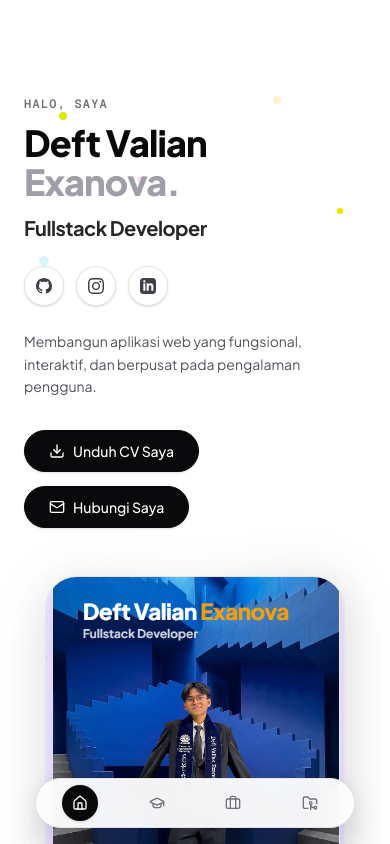
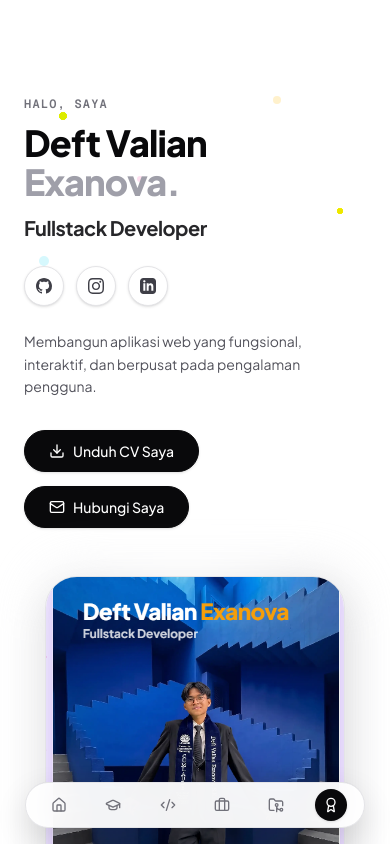
Before and after one commit to SAF134/Portfolio, a Next.js app: page / in a window 390 px wide. Shown: the top 844 px of the page. Built offline with nearby package versions, Linux system fonts and the light colour scheme.

Commit message:
feat: reorder quick navigation items to Beranda, Pendidikan, Keahlian, Pengalaman, Proyek, Sertifikat

```diff
--- a/src/components/navigation/FloatingNavbar.tsx
+++ b/src/components/navigation/FloatingNavbar.tsx
@@ -5,8 +5,10 @@ import { motion } from "framer-motion";
 import {
   Home,
   GraduationCap,
+  Code2,
   Briefcase,
   FolderGit2,
+  Award,
 } from "lucide-react";
 import { cn } from "@/lib/utils";
 
@@ -19,8 +21,10 @@ interface NavItem {
 const navItems: NavItem[] = [
   { id: "beranda", label: "Beranda", icon: Home },
   { id: "pendidikan", label: "Pendidikan", icon: GraduationCap },
+  { id: "keahlian", label: "Keahlian", icon: Code2 },
   { id: "pengalaman", label: "Pengalaman", icon: Briefcase },
   { id: "proyek", label: "Proyek", icon: FolderGit2 },
+  { id: "sertifikat", label: "Sertifikat", icon: Award },
 ];
 
 export function FloatingNavbar() {
@@ -30,6 +34,15 @@ export function FloatingNavbar() {
   useEffect(() => {
     const handleScroll = () => {
       setIsScrolled(window.scrollY > 20);
+
+      // Check if user has scrolled near bottom of page
+      if (
+        window.innerHeight + window.scrollY >=
+        document.documentElement.scrollHeight - 60
+      ) {
+        setActiveSection(navItems[navItems.length - 1].id);
+        return;
+      }
 
       // Section intersection detection
       const scrollPosition = window.scrollY + 200;
@@ -116,7 +129,7 @@ export function FloatingNavbar() {
       {/* ================= MOBILE BOTTOM DOCK NAVBAR ================= */}
       <nav
         aria-label="Navigasi Utama Mobile"
-        className="flex md:hidden fixed bottom-4 inset-x-4 max-w-xs mx-auto z-50 items-center justify-around p-1.5 rounded-full bg-white/95 backdrop-blur-lg border border-[#E4E4E7] shadow-[0_12px_32px_rgb(0,0,0,0.12)]"
+        className="flex md:hidden fixed bottom-4 inset-x-4 max-w-[340px] mx-auto z-50 items-center justify-around p-1.5 rounded-full bg-white/95 backdrop-blur-lg border border-[#E4E4E7] shadow-[0_12px_32px_rgb(0,0,0,0.12)]"
       >
         {navItems.map((item) => {
           const isActive = activeSection === item.id;
@@ -129,7 +142,7 @@ export function FloatingNavbar() {
               onClick={(e) => scrollToSection(e, item.id)}
               aria-label={item.label}
               className={cn(
-                "relative p-2.5 rounded-full transition-colors flex items-center justify-center focus-visible:outline-none focus-visible:ring-2 focus-visible:ring-zinc-900",
+                "relative p-2 sm:p-2.5 rounded-full transition-colors flex items-center justify-center focus-visible:outline-none focus-visible:ring-2 focus-visible:ring-zinc-900",
                 isActive
                   ? "text-white"
                   : "text-[#71717A] hover:text-[#09090B]"
```
